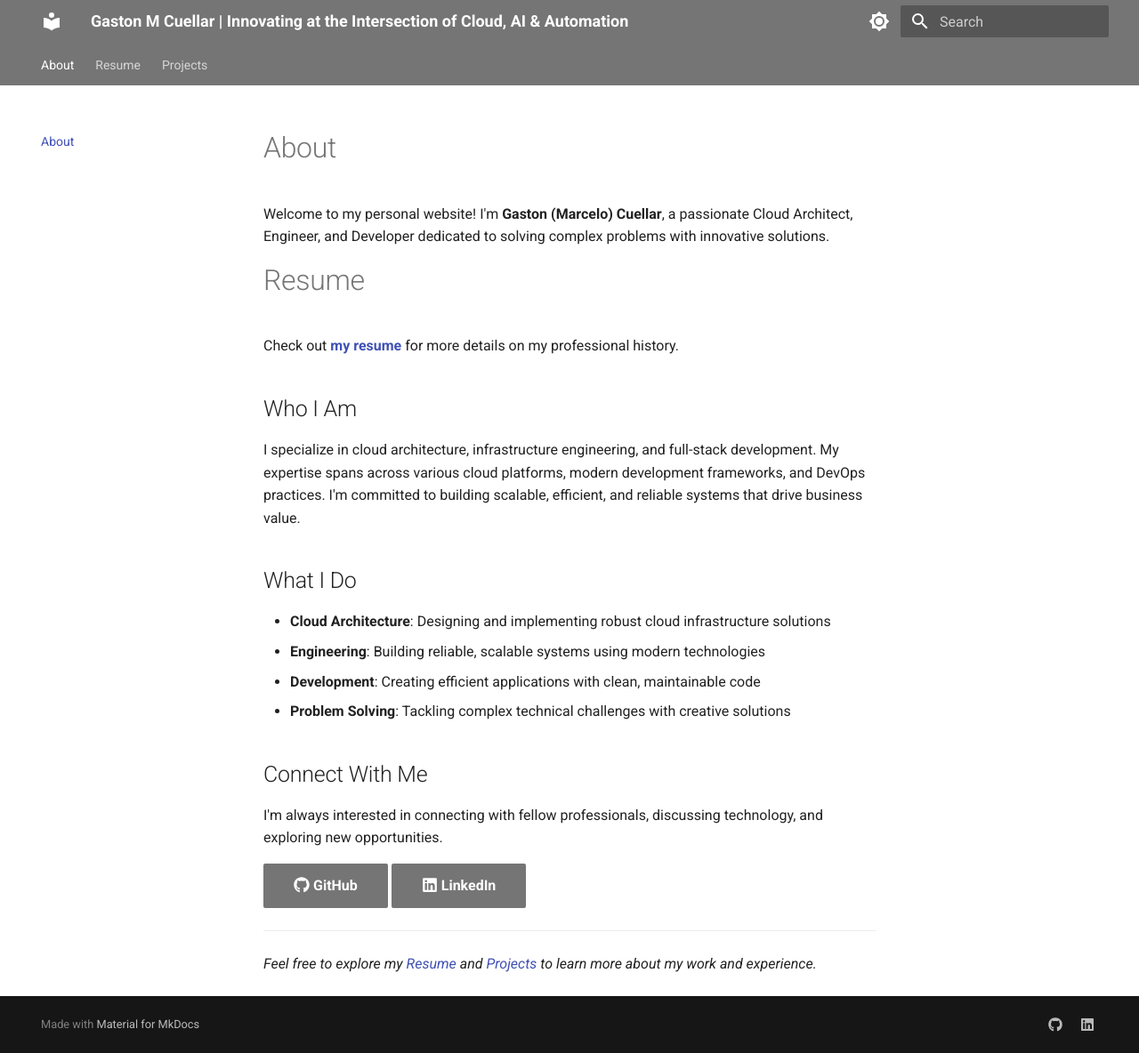
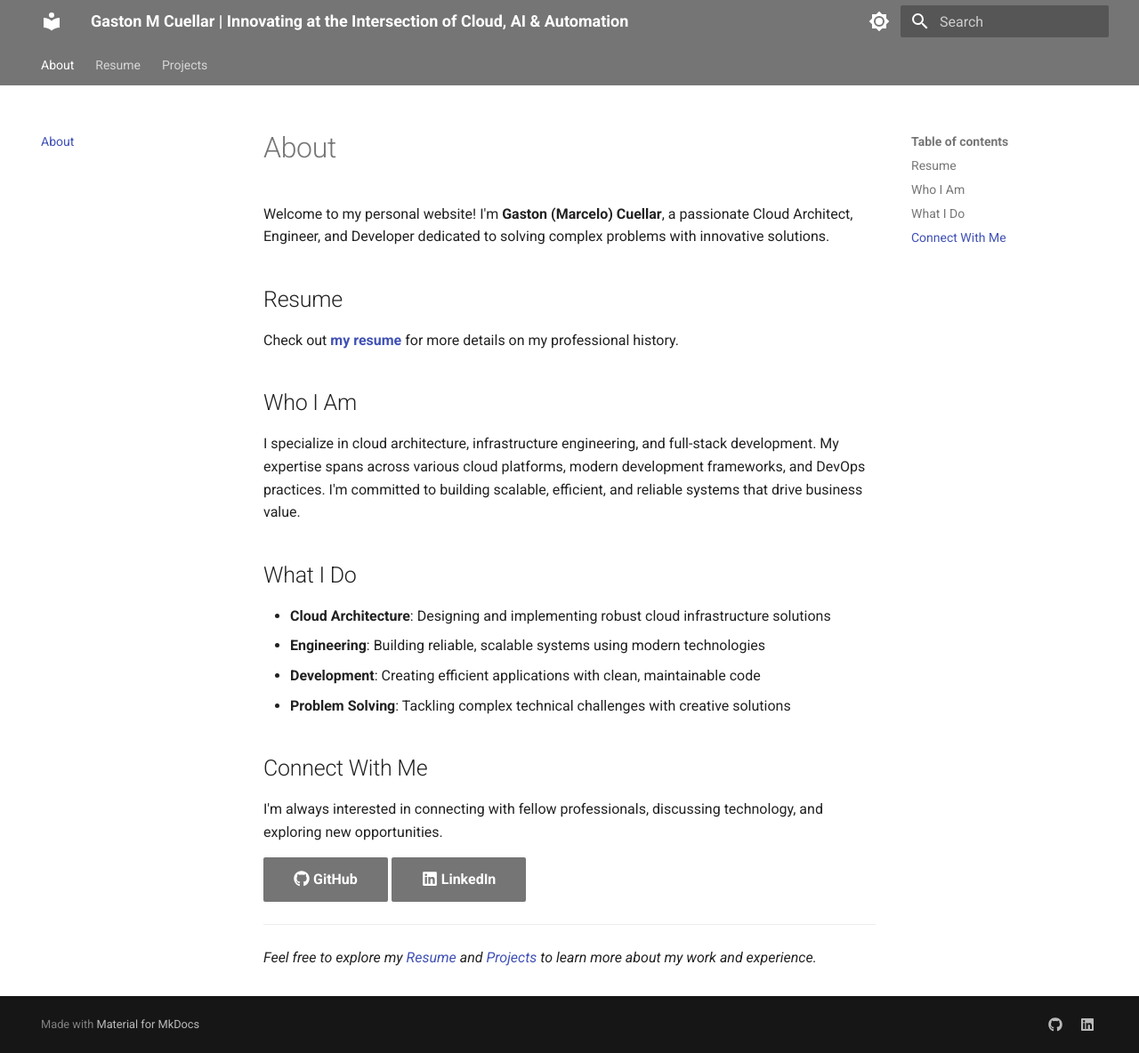
Before and after one commit to mcuellar/mcuellar.github.io, an MkDocs documentation site: the page built from docs/index.md, in a window 1280 px wide and 1184 px high. Shown: the whole window at 89% size. Built offline with MkDocs 1.6.1 and Material for MkDocs 9.7.7, drawn with Linux system fonts in a browser that asks for light colours.

Commit message:
Updated index.md to improve the structure of the "Resume" section by changing the header from H1 to H2 for better hierarchy and readability.

```diff
--- a/docs/index.md
+++ b/docs/index.md
@@ -1,8 +1,7 @@
 # About
-
 Welcome to my personal website! I'm **Gaston (Marcelo) Cuellar**, a passionate Cloud Architect, Engineer, and Developer dedicated to solving complex problems with innovative solutions.
 
-# Resume
+## Resume
 Check out [**my resume**](https://mcuellar.github.io/resume/) for more details on my professional history.
 
 ## Who I Am
```
